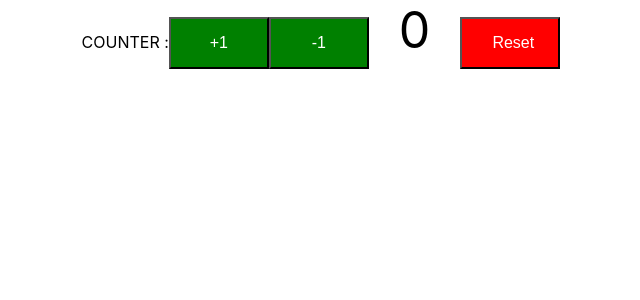
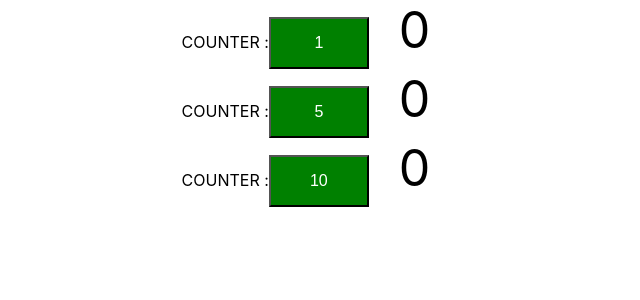
Before and after one commit to GAURSAH777/todo-app, a React (Create React App) app: page / in a window 1280 px wide. Shown: the top 300 px of the page, without its empty margins (319-959 px from the left). Built offline with nearby package versions, Linux system fonts and the light colour scheme; the HTML template or start-up script is replaced by a standard one.

Commit message:
initial calculator

```diff
--- a/src/App.js
+++ b/src/App.js
@@ -1,8 +1,9 @@
 // import logo from './logo.svg';
 import './App.css';
+import Calculator from './components/calculator/Calculator';
 // import { FirstComponent } from './components/learning-examples/FirstComponent';
 // import SecondComponent from './components/learning-examples/SecondComponent';
-import  Counter  from './components/counter/Counter';
+// import  Counter  from './components/counter/Counter';
 
 function App() {
   return (
@@ -10,7 +11,10 @@
       {/* My hello world */}
       {/* <FirstComponent /> */}
       {/* <SecondComponent /> */}
-      <Counter />
+      {/* <Counter /> */}
+      <Calculator by={1} />
+      <Calculator by={5} />
+      <Calculator by={10} />
     </div>
   );
 }
--- /dev/null
+++ b/src/components/calculator/Calculator.css
@@ -0,0 +1,22 @@
+.button {
+    background-color: green;
+    font-size: 16px;
+    padding: 15px 30px;
+    color: white;
+    width: 100px;
+}
+
+
+.reset {
+    background-color: red;
+    font-size: 16px;
+    padding: 15px 30px;
+    color: white;
+    width: 100px;
+}
+
+
+.count {
+    font-size: 50px;
+    padding: 15px 30px;
+}
--- /dev/null
+++ b/src/components/calculator/Calculator.jsx
@@ -0,0 +1,48 @@
+import React, { Component } from 'react'
+import './Calculator.css'
+
+export default class Calculator extends Component {
+    constructor() {
+        super();
+        this.state = {
+            counter: 0
+        }
+        this.increment = this.increment.bind(this);
+        // this.decrement = this.decrement.bind(this);
+        // this.reset = this.reset.bind(this);
+    }
+
+    increment() {
+        console.log("increment");
+        this.setState({
+            counter: this.state.counter + this.props.by
+        });
+    }
+
+    // decrement() {
+    //     console.log("decrement");
+    //     this.setState({
+    //         counter: this.state.counter - 1
+    //     });
+    // }
+
+    // reset() {
+    //     console.log("reset");
+    //     this.setState({
+    //         counter: 0
+    //     })
+    // }
+
+    render() {
+        return (
+            <div className='counter'>
+                COUNTER :
+                <button className='button' onClick={this.increment}>{this.props.by}</button>
+                {/* <button className='button' onClick={this.decrement}>-1</button> */}
+                <span className='count'>{this.state.counter}</span>
+                {/* <button className='reset' onClick={this.reset}>Reset</button> */}
+            </div>
+        )
+    }
+
+}
```
